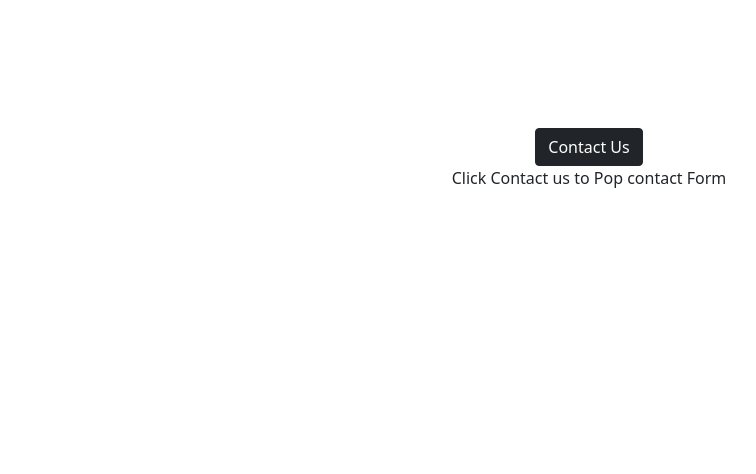
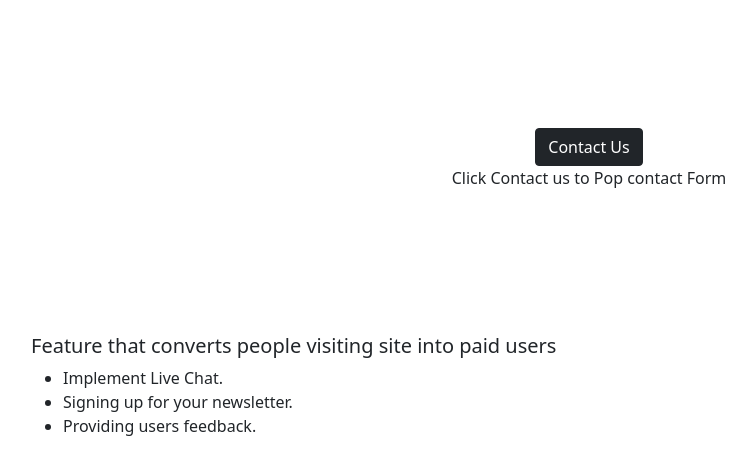
Before and after one commit to kmdshojib/popup_contact, a plain HTML site: page index.html in a window 1280 px wide. Shown: the whole page, without its empty margins (51-807 px from the left). Drawn offline with nearby package versions, Linux system fonts and the light colour scheme.

Commit message:
adding feature

```diff
--- a/index.html
+++ b/index.html
@@ -66,6 +66,14 @@
 
     </div>
     <div id="overlay"></div>
+    <div class="container">
+        <h5>Feature  that converts people visiting site into paid users</h5>
+        <ul>
+            <li>Implement Live Chat.</li>
+            <li>Signing up for your newsletter.</li>
+            <li>Providing users feedback.</li>
+        </ul>
+    </div>
     <script src="https://unpkg.com/boxicons@latest/dist/boxicons.js"></script>
 
     <script type="text/javascript" src="./app.js"></script>
```
